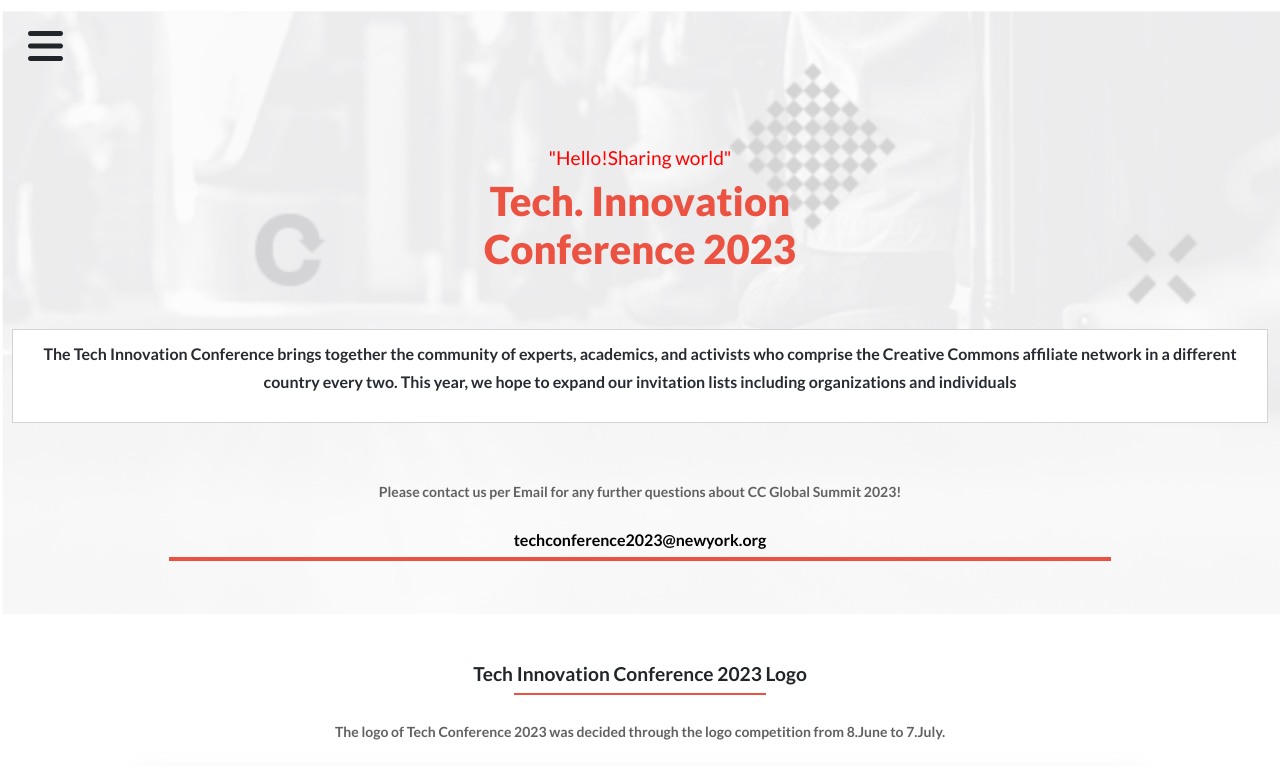
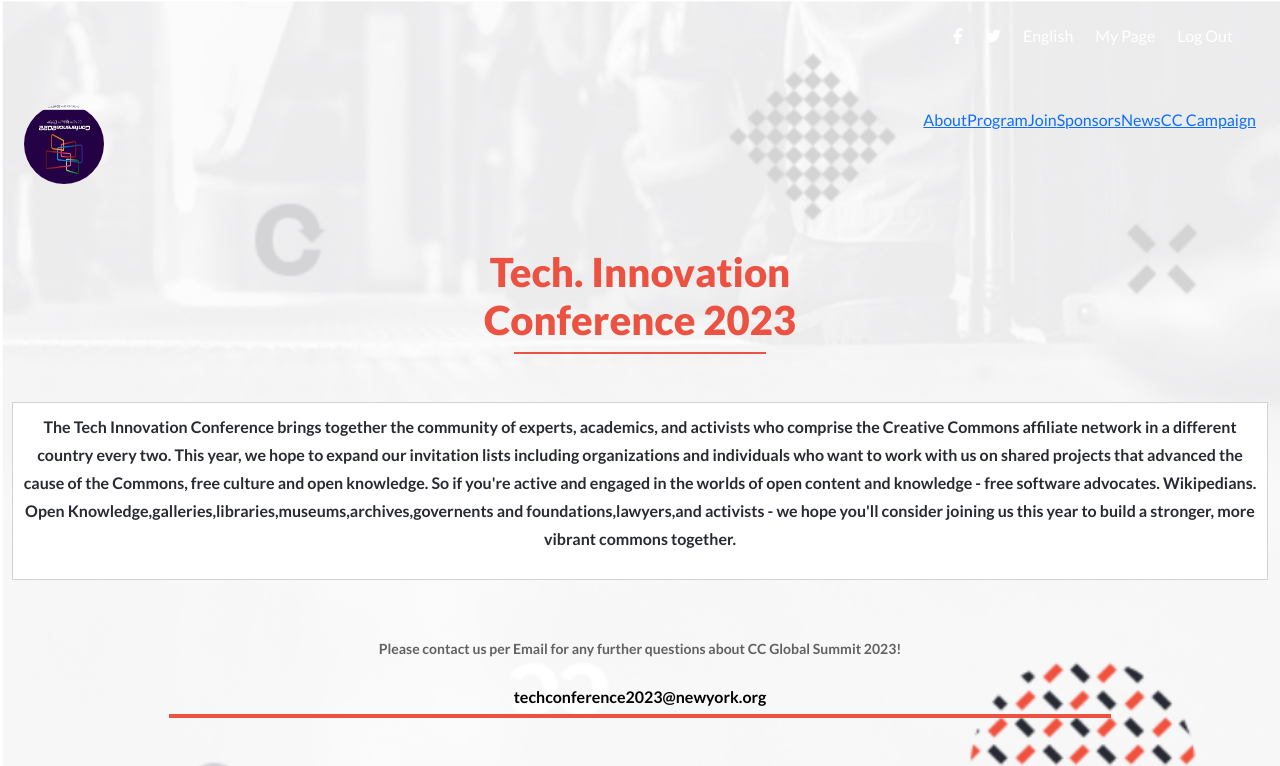
Before and after one commit to HtetWaiYan7191/capstone-project, a website: page about.html in a window 1280 px wide. Shown: the top 766 px of the page. Drawn offline with nearby package versions, Linux system fonts and the light colour scheme.

Commit message:
Finish hero section for about.html

```diff
--- a/about.html
+++ b/about.html
@@ -18,20 +18,43 @@
 <body>
     <section id="hero" class="container-fluid">
         <header>
-            <div class="menu-bar"><i class="fa-solid fa-bars p-3" id="open-btn"></i></div>
+            <div class="contact-icon-container container-fluid p-4 d-md-flex justify-content-end align-items-center d-none">
+                <div class="icons d-flex justify-content-around w-25 align-items-center">
+                    <a href="#/"><i class="fa fa-facebook text-white"></i></a>
+                    <a href="#/"><i class="fa fa-twitter text-white"></i></a>
+                    <span class="text-white">English</span>
+                    <span class="text-white">My Page</span>
+                    <span class="text-white">Log Out</span>
+                </div>
+            </div>
+            <nav class="d-none d-md-block d-md-flex justify-content-between desktop-navbar container-fluid">
+
+                <div class="header-logo-container">
+                    <a href="./main.html"><img src="./images/tech-conference-logo.webp" class="header-logo" alt=""></a>
+                </div>
+                <ul class="nav-container d-flex align-items-center">
+                    <li><a href="./about.html">About</a></li>
+                    <li><a href="#intro-setcion">Program</a></li>
+                    <li><a href="#main-program-section">Join</a></li>
+                    <li><a href="#sponsor-section">Sponsors</a></li>
+                    <li><a href="#feature-speaker-section">News</a></li>
+                    <li><a href="#footer-section" id="last-child">CC Campaign</a></li>
+                </ul>
+            </nav>
+            <div class="menu-bar d-block d-md-none"><i class="fa-solid fa-bars p-3" id="open-btn"></i></div>
             <nav id="nav-wrapper" class="d-md-none">
                 <div class="header-logo-container">
                     <a href="./main.html"><img src="./images/tech-conference-logo.webp" class="header-logo" alt=""></a>
                     <i class="fa-solid fa-xmark fs-1 ps-5 pt-4" id="cross-btn"></i>
                 </div>
                 <ul class="nav-items">
-                    <a href="./main.html"><li>Home</li></a>
-                    <a href="./about.html"><li>About</li></a>
-                    <a href="#/"><li>Program</li></a>
-                    <a href="#/"><li>Join</li></a>
-                    <a href="#/"><li>Sponsors</li></a>
-                    <a href="#/"><li>News</li></a>
-                    <a href="#/"><li>CC campaign</li></a>
+                    <li><a href="./main.html">Home</a></li>
+                    <li><a href="./about.html">About</a></li>
+                    <li><a href="#intro-setcion">Program</a></li>
+                    <li><a href="#main-program-section">Join</a></li>
+                    <li><a href="#sponsor-section">Sponsors</a></li>
+                    <li><a href="#feature-speaker-section">News</a></li>
+                    <li><a href="#footer-section">CC Campaign</a></li>
                 </ul>
             </nav>
         </header>
@@ -40,8 +63,9 @@
         <section id="intro-section">
             <div class="row">
                 <div class="col" id="about-intro-header">
-                    <h3 class="text-center">"Hello!Sharing world"</h3>
+                    <h3 class="text-center d-block d-md-none">"Hello!Sharing world"</h3>
                     <h1>Tech. Innovation<br>Conference 2023</h1>
+                    <div class="line d-none d-md-block"></div>
                 </div>
             </div>
             <div class="welcome-text-container">
@@ -49,7 +73,9 @@
                     experts, academics, and activists who comprise the Creative Commons
                     affiliate network in a different country every two.
                     This year, we hope to expand our invitation lists including
-                    organizations and individuals
+                    organizations and individuals who want to work with us on shared projects that advanced the cause of the Commons, free culture and open knowledge.
+                    So if you're active and engaged in the worlds of open content and knowledge - free software advocates. Wikipedians. Open Knowledge,galleries,libraries,museums,archives,governents and foundations,lawyers,and activists - we hope you'll consider joining us this year to build a stronger,
+                    more vibrant commons together.
                 </p>
             </div>
             <div id="contact-container">
```
